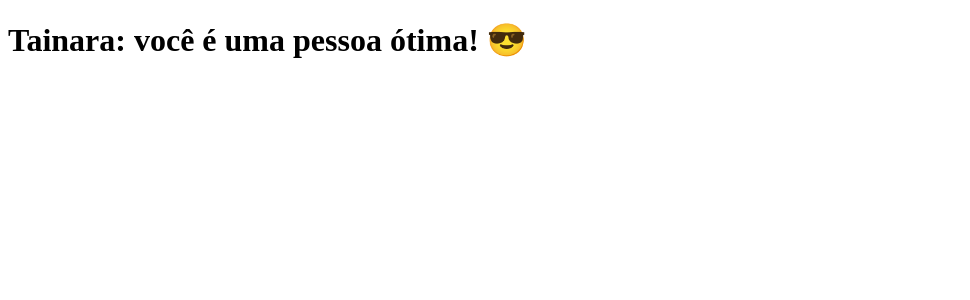
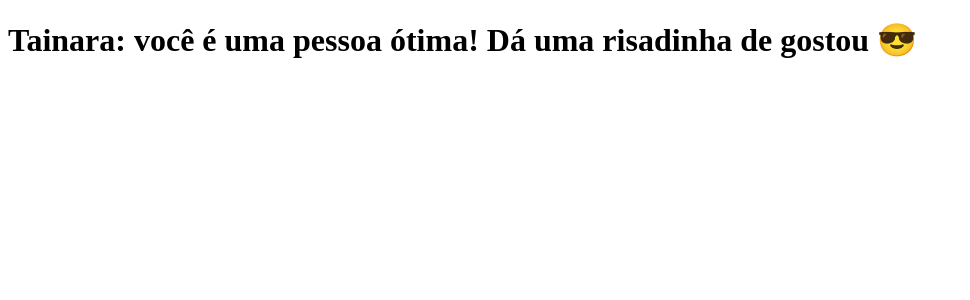
Before and after one commit to gigliozzi/clone-tabnews, a Next.js app: page / in a window 1280 px wide. Shown: the top 300 px of the page, without its empty margins (0-970 px from the left). Built offline with nearby package versions, Linux system fonts and the light colour scheme.

Commit message:
mudança na frase

```diff
--- a/pages/index.js
+++ b/pages/index.js
@@ -1,5 +1,5 @@
 function Home(){
-    return <h1>Tainara: você é uma pessoa ótima! 😎 </h1>
+    return <h1>Tainara: você é uma pessoa ótima! Dá uma risadinha de gostou 😎 </h1>
 }
 
 export default Home;
```
